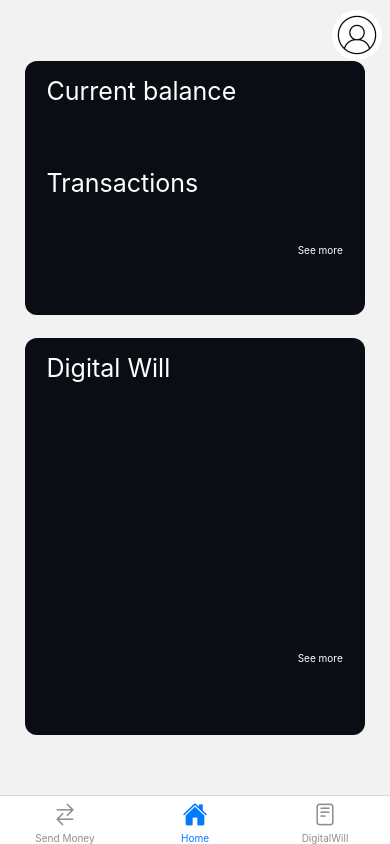
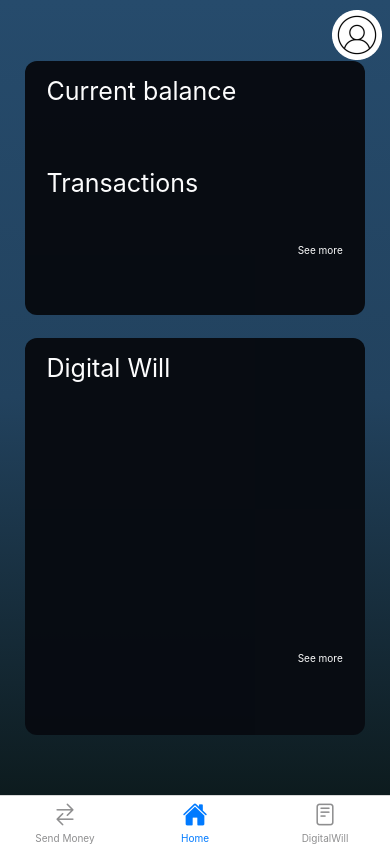
Before and after one commit to ATTaneva21/Cryo, a React Native app in the folder application/: screen /HomeScreen in a window 390 px wide. Built offline with nearby package versions, Linux system fonts and the light colour scheme.

Commit message:
Fix background colors. Close #47

```diff
--- a/application/screens/HomeScreen.js
+++ b/application/screens/HomeScreen.js
@@ -7,7 +7,7 @@ export default function HomeScreen({navigation}) {
       const [passoword, onChangePassoword] = React.useState('');
       var valueUsername;
   return (
-    <LinearGradient colors={["#264B6C","#22425E ","#101A1C", "#0D1B1E", "transparent"]} style={{flex:1}}>
+    <LinearGradient colors={["#264B6C","#22425E", "#0D1B1E"]} style={{flex:1}}>
     <View>
         <TouchableOpacity onPress={ ()=> { navigation.navigate("Profile") }}  style={styles.profile}>
           <Image source={require('../assets/profile.png')} />
```
